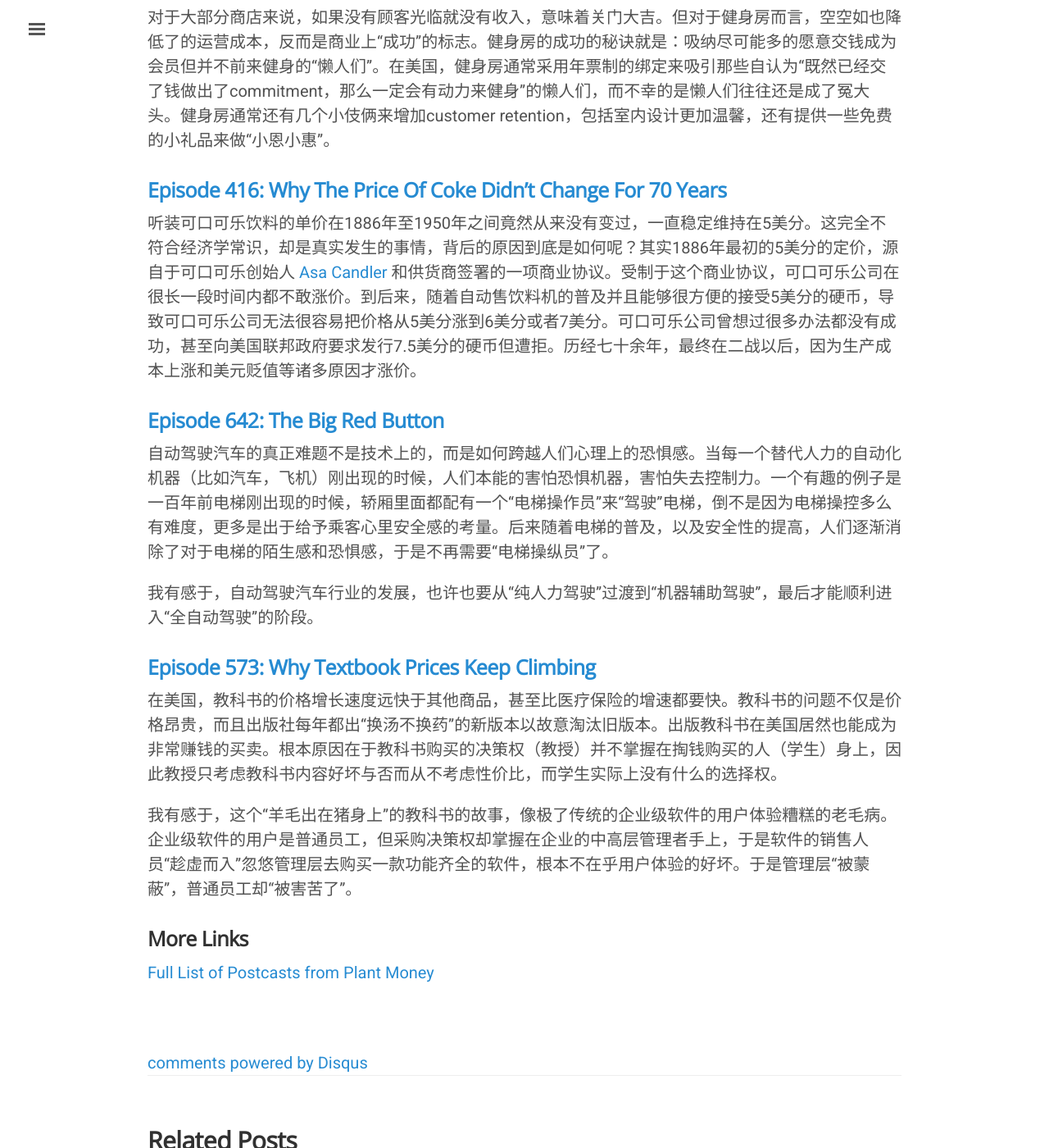
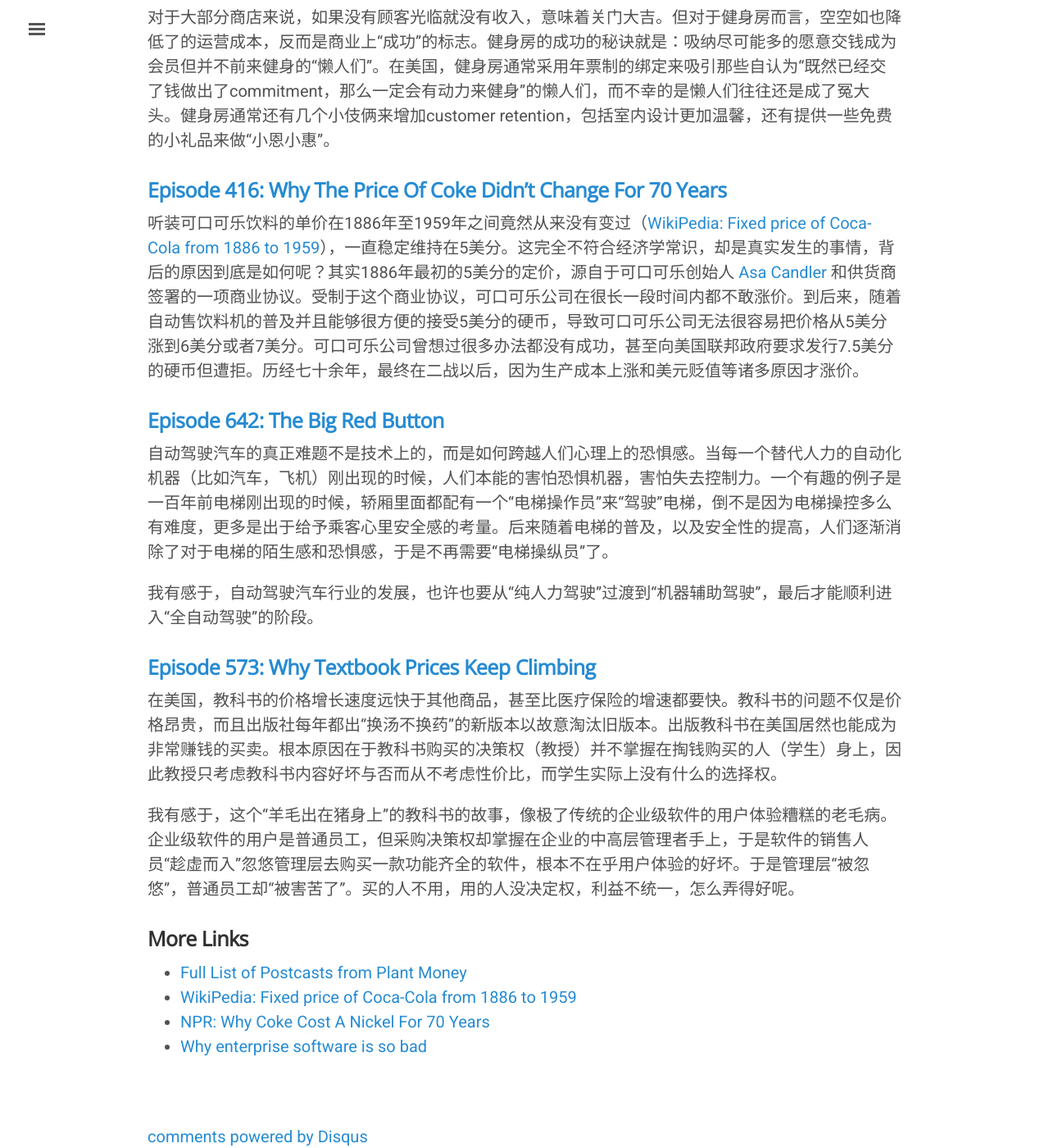
Before and after one commit to dhei/dhei.github.io, a Jekyll site: the page built from _posts/2016-02-11-planet-money.md, in a window 1280 px wide and 1400 px high, scrolled down 738 px. Shown: the whole window at 82% size. Built offline with Jekyll 4.4.1, drawn with Linux system fonts in a browser that asks for light colours; comment, search, counter and statistics services are not loaded.

Commit message:
[Blog] Update content

```diff
--- a/_posts/2016-02-11-planet-money.md
+++ b/_posts/2016-02-11-planet-money.md
@@ -13,10 +13,9 @@ comments: true
 
 对于大部分商店来说，如果没有顾客光临就没有收入，意味着关门大吉。但对于健身房而言，空空如也降低了的运营成本，反而是商业上“成功”的标志。健身房的成功的秘诀就是：吸纳尽可能多的愿意交钱成为会员但并不前来健身的“懒人们”。在美国，健身房通常采用年票制的绑定来吸引那些自认为“既然已经交了钱做出了commitment，那么一定会有动力来健身”的懒人们，而不幸的是懒人们往往还是成了冤大头。健身房通常还有几个小伎俩来增加customer retention，包括室内设计更加温馨，还有提供一些免费的小礼品来做“小恩小惠”。
 
-
 ### [Episode 416: Why The Price Of Coke Didn't Change For 70 Years](http://www.npr.org/sections/money/2015/11/18/456410327/episode-416-why-the-price-of-coke-didnt-change-for-70-years)
 
-听装可口可乐饮料的单价在1886年至1950年之间竟然从来没有变过，一直稳定维持在5美分。这完全不符合经济学常识，却是真实发生的事情，背后的原因到底是如何呢？其实1886年最初的5美分的定价，源自于可口可乐创始人 [Asa Candler](https://en.wikipedia.org/wiki/Asa_Griggs_Candler) 和供货商签署的一项商业协议。受制于这个商业协议，可口可乐公司在很长一段时间内都不敢涨价。到后来，随着自动售饮料机的普及并且能够很方便的接受5美分的硬币，导致可口可乐公司无法很容易把价格从5美分涨到6美分或者7美分。可口可乐公司曾想过很多办法都没有成功，甚至向美国联邦政府要求发行7.5美分的硬币但遭拒。历经七十余年，最终在二战以后，因为生产成本上涨和美元贬值等诸多原因才涨价。
+听装可口可乐饮料的单价在1886年至1959年之间竟然从来没有变过（[WikiPedia: Fixed price of Coca-Cola from 1886 to 1959](https://en.wikipedia.org/wiki/Fixed_price_of_Coca-Cola_from_1886_to_1959)），一直稳定维持在5美分。这完全不符合经济学常识，却是真实发生的事情，背后的原因到底是如何呢？其实1886年最初的5美分的定价，源自于可口可乐创始人 [Asa Candler](https://en.wikipedia.org/wiki/Asa_Griggs_Candler) 和供货商签署的一项商业协议。受制于这个商业协议，可口可乐公司在很长一段时间内都不敢涨价。到后来，随着自动售饮料机的普及并且能够很方便的接受5美分的硬币，导致可口可乐公司无法很容易把价格从5美分涨到6美分或者7美分。可口可乐公司曾想过很多办法都没有成功，甚至向美国联邦政府要求发行7.5美分的硬币但遭拒。历经七十余年，最终在二战以后，因为生产成本上涨和美元贬值等诸多原因才涨价。
 
 
 ### [Episode 642: The Big Red Button](http://www.npr.org/sections/money/2015/07/29/427467598/episode-642-the-big-red-button)
@@ -29,8 +28,11 @@ comments: true
 
 在美国，教科书的价格增长速度远快于其他商品，甚至比医疗保险的增速都要快。教科书的问题不仅是价格昂贵，而且出版社每年都出“换汤不换药”的新版本以故意淘汰旧版本。出版教科书在美国居然也能成为非常赚钱的买卖。根本原因在于教科书购买的决策权（教授）并不掌握在掏钱购买的人（学生）身上，因此教授只考虑教科书内容好坏与否而从不考虑性价比，而学生实际上没有什么的选择权。
 
-我有感于，这个“羊毛出在猪身上”的教科书的故事，像极了传统的企业级软件的用户体验糟糕的老毛病。企业级软件的用户是普通员工，但采购决策权却掌握在企业的中高层管理者手上，于是软件的销售人员“趁虚而入”忽悠管理层去购买一款功能齐全的软件，根本不在乎用户体验的好坏。于是管理层“被蒙蔽”，普通员工却“被害苦了”。
+我有感于，这个“羊毛出在猪身上”的教科书的故事，像极了传统的企业级软件的用户体验糟糕的老毛病。企业级软件的用户是普通员工，但采购决策权却掌握在企业的中高层管理者手上，于是软件的销售人员“趁虚而入”忽悠管理层去购买一款功能齐全的软件，根本不在乎用户体验的好坏。于是管理层“被忽悠”，普通员工却“被害苦了”。买的人不用，用的人没决定权，利益不统一，怎么弄得好呢。
 
 ### More Links
 
-[Full List of Postcasts from Plant Money](http://www.npr.org/sections/money/)
+- [Full List of Postcasts from Plant Money](http://www.npr.org/sections/money/)
+- [WikiPedia: Fixed price of Coca-Cola from 1886 to 1959](https://en.wikipedia.org/wiki/Fixed_price_of_Coca-Cola_from_1886_to_1959)
+- [NPR: Why Coke Cost A Nickel For 70 Years](http://www.npr.org/sections/money/2012/11/15/165143816/why-coke-cost-a-nickel-for-70-years)
+- [Why enterprise software is so bad](http://www.elezea.com/2015/03/why-enterprise-software-bad/)
```
